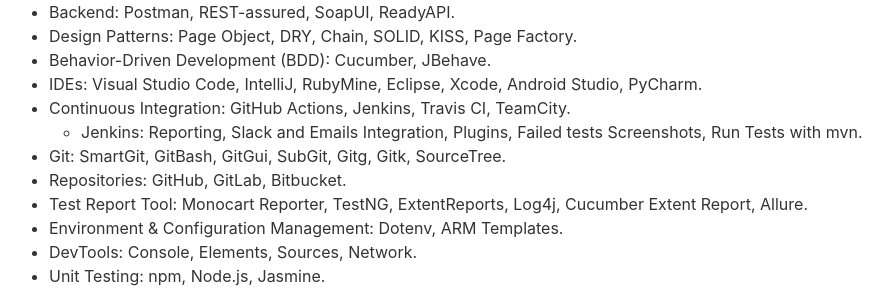
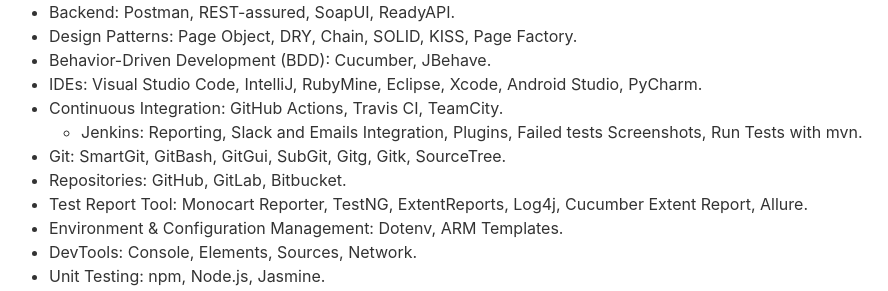
Before and after one commit to cvera08/full-resume, a Jekyll site: the page built from index.html, in a window 1280 px wide and 900 px high, scrolled down 4251 px. Shown: the part 162-453 px from the top of the window, without its empty margins (163-1051 px from the left). Built offline with Jekyll 4.4.1, drawn with Linux system fonts in a browser that asks for light colours.

Commit message:
style: remove duplicated jenkins

```diff
--- a/_data/data.yml
+++ b/_data/data.yml
@@ -274,7 +274,7 @@ organization:
     - Design Patterns: Page Object, DRY, Chain, SOLID, KISS, Page Factory.
     - Behavior-Driven Development (BDD): Cucumber, JBehave.
     - IDEs: Visual Studio Code, IntelliJ, RubyMine, Eclipse, Xcode, Android Studio, PyCharm.
-    - Continuous Integration: GitHub Actions, Jenkins, Travis CI, TeamCity.
+    - Continuous Integration: GitHub Actions, Travis CI, TeamCity.
       - Jenkins: Reporting, Slack and Emails Integration, Plugins, Failed tests Screenshots, Run Tests with mvn.
     - Git: SmartGit, GitBash, GitGui, SubGit, Gitg, Gitk, SourceTree.
     - Repositories: GitHub, GitLab, Bitbucket.
```
